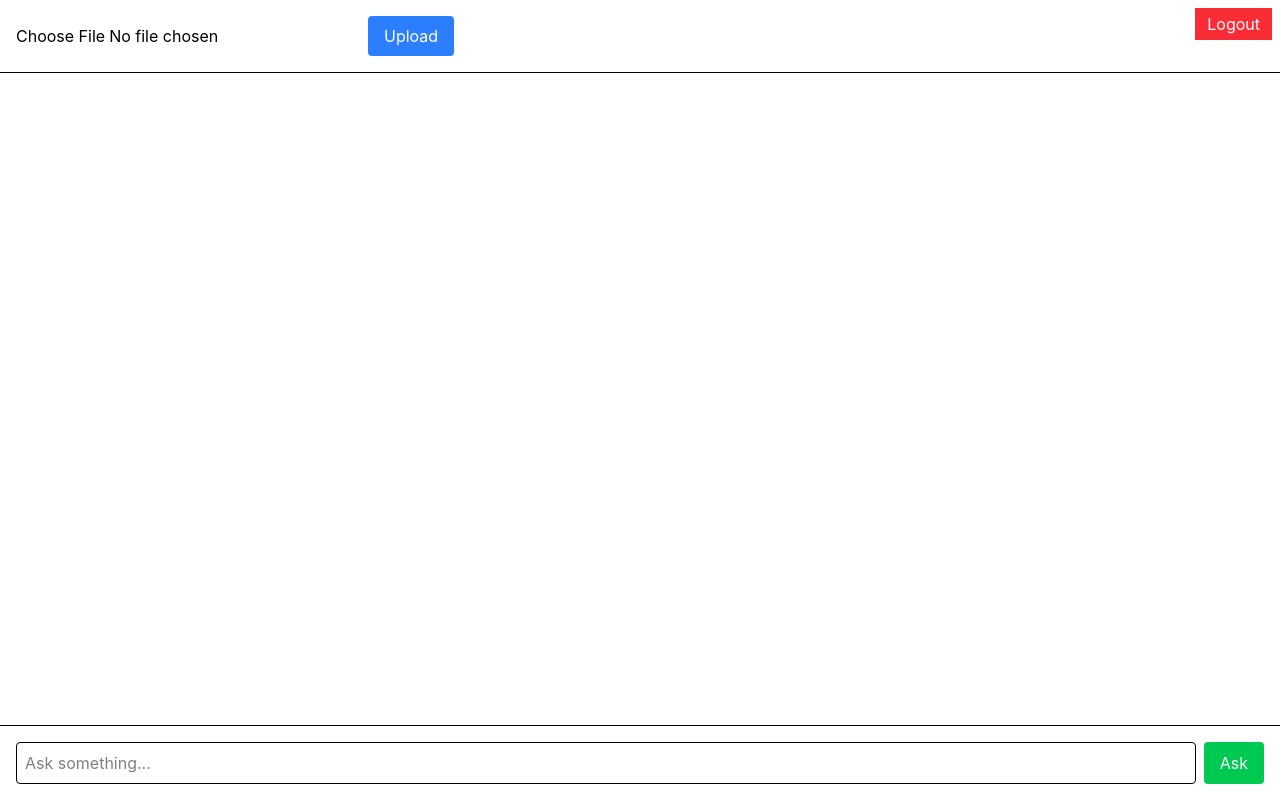
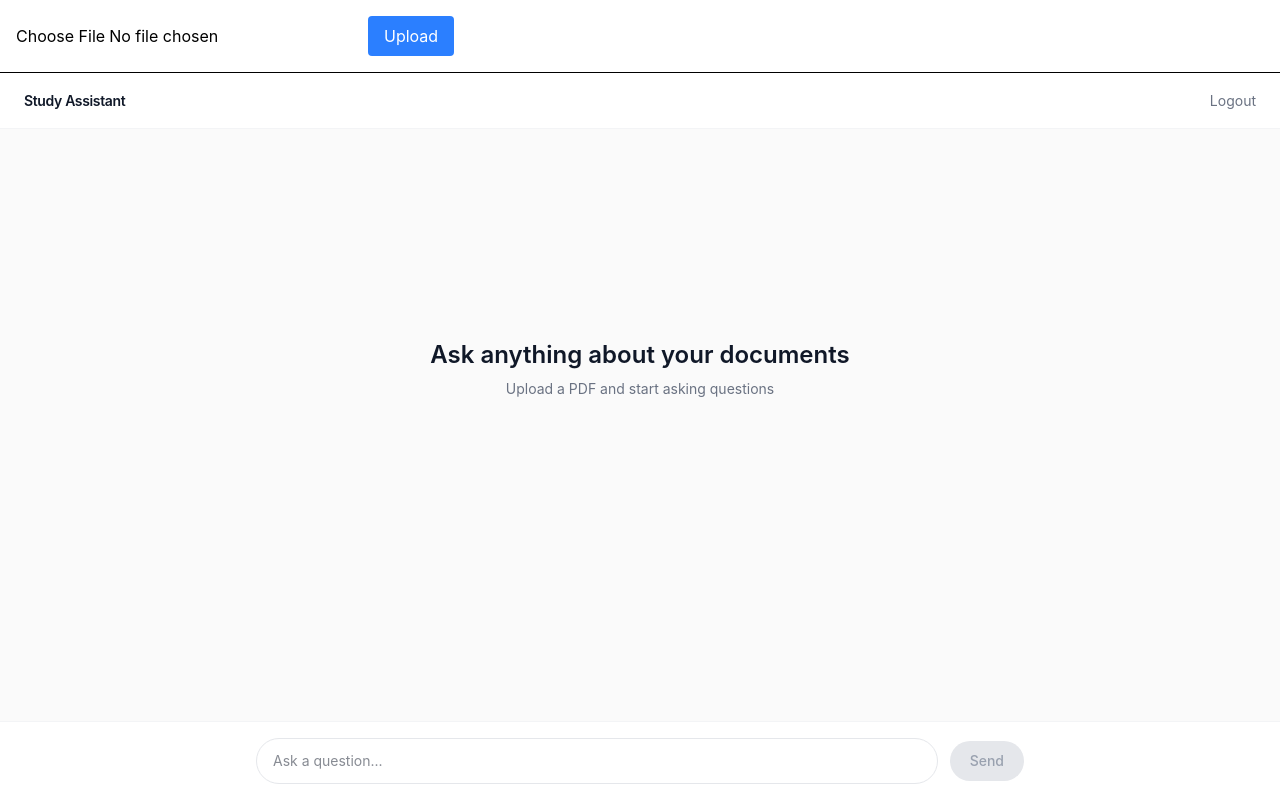
Before and after one commit to Rahuls2642/smart-study-assistant-frontend, a React app: page / in a window 1280 px wide. Built offline with nearby package versions, Linux system fonts and the light colour scheme; sample sign-in values are in the browser's storage; the HTML template or start-up script is replaced by a standard one.

Commit message:
Fixed UI and bugs

```diff
--- a/src/components/Chat.jsx
+++ b/src/components/Chat.jsx
@@ -1,71 +1,137 @@
-import { useState } from "react";
-import axios from "axios";
-import "../index.css";
+import { useState, useEffect, useRef } from "react";
 import API from "../utils/api";
 
 const Chat = () => {
   const [question, setQuestion] = useState("");
   const [messages, setMessages] = useState([]);
+  const [loading, setLoading] = useState(false);
+  const scrollRef = useRef(null);
+
+  useEffect(() => {
+    if (scrollRef.current) {
+      scrollRef.current.scrollTop = scrollRef.current.scrollHeight;
+    }
+  }, [messages]);
 
   const handleAsk = async () => {
-    if (!question) return;
+    if (!question.trim() || loading) return;
 
     const userMsg = { role: "user", text: question };
     setMessages((prev) => [...prev, userMsg]);
+
     const currentQuestion = question;
     setQuestion("");
+    setLoading(true);
 
     try {
       const res = await API.post("/query", { question: currentQuestion });
-      const botMsg = { role: "bot", text: res.data.answer };
-      setMessages((prev) => [...prev, botMsg]);
+
+      setMessages((prev) => [
+        ...prev,
+        { role: "bot", text: res.data.answer },
+      ]);
     } catch (err) {
-      console.error("Chat error:", err);
-      const errorMsg = { role: "bot", text: "Sorry, I couldn't process that request." };
-      setMessages((prev) => [...prev, errorMsg]);
+      setMessages((prev) => [
+        ...prev,
+        { role: "bot", text: "Something went wrong." },
+      ]);
+    } finally {
+      setLoading(false);
     }
   };
 
   return (
-    <div className="flex flex-col h-full">
-      <div className="flex-1 overflow-y-auto p-4 space-y-2">
-        {messages.map((msg, i) => (
-          <div
-            key={i}
-            className={`p-2 rounded ${
-              msg.role === "user"
-                ? "bg-blue-500 text-white self-end"
-                : "bg-gray-200"
-            }`}
-          >
-            {msg.text}
-          </div>
-        ))}
-      </div>
+    <div className="h-screen flex flex-col bg-[#fafafa] text-gray-900">
 
-      <div className="p-4 flex gap-2 border-t">
-        <input
-          value={question}
-          onChange={(e) => setQuestion(e.target.value)}
-          className="flex-1 border p-2 rounded"
-          placeholder="Ask something..."
-        />
-        <button
-          onClick={handleAsk}
-          className="px-4 py-2 bg-green-500 text-white rounded"
-        >
-          Ask
-        </button>
-      </div>
+
+      <header className="h-14 px-6 flex items-center justify-between border-b border-gray-100 bg-white">
+        <h1 className="text-sm font-semibold tracking-tight">
+          Study Assistant
+        </h1>
+
         <button
           onClick={() => {
             localStorage.removeItem("token");
             window.location.reload();
           }}
-  className="absolute top-2 right-2 bg-red-500 text-white px-3 py-1"
+          className="text-sm text-gray-500 hover:text-gray-900 transition"
         >
           Logout
         </button>
+      </header>
+
+
+      <div ref={scrollRef} className="flex-1 overflow-y-auto">
+        <div className="max-w-3xl mx-auto px-6 py-10 space-y-6">
+
+          {messages.length === 0 && (
+            <div className="h-[50vh] flex flex-col items-center justify-center text-center">
+              <h2 className="text-2xl font-semibold mb-2">
+                Ask anything about your documents
+              </h2>
+              <p className="text-gray-500 text-sm">
+                Upload a PDF and start asking questions
+              </p>
+            </div>
+          )}
+
+          {messages.map((msg, i) => (
+            <div
+              key={i}
+              className={`flex ${
+                msg.role === "user" ? "justify-end" : "justify-start"
+              }`}
+            >
+              <div
+                className={`max-w-[75%] px-4 py-3 text-sm leading-relaxed rounded-2xl
+                  ${
+                    msg.role === "user"
+                      ? "bg-blue-600 text-white rounded-br-md"
+                      : "bg-white border border-gray-200 text-gray-800 rounded-bl-md"
+                  }
+                `}
+              >
+                {msg.text}
+              </div>
+            </div>
+          ))}
+
+          {loading && (
+            <p className="text-sm text-gray-400">Thinking...</p>
+          )}
+
+        </div>
+      </div>
+
+
+      <div className="border-t border-gray-100 bg-white px-6 py-4">
+        <div className="max-w-3xl mx-auto flex items-center gap-3">
+
+          <input
+            value={question}
+            onChange={(e) => setQuestion(e.target.value)}
+            onKeyDown={(e) => e.key === "Enter" && handleAsk()}
+            placeholder="Ask a question..."
+            className="flex-1 px-4 py-3 rounded-full border border-gray-200
+            focus:outline-none focus:ring-2 focus:ring-blue-500/20 focus:border-blue-500
+            text-sm"
+          />
+
+          <button
+            onClick={handleAsk}
+            disabled={loading || !question.trim()}
+            className={`px-5 py-2.5 rounded-full text-sm font-medium transition
+              ${
+                loading || !question.trim()
+                  ? "bg-gray-200 text-gray-400"
+                  : "bg-blue-600 text-white hover:bg-blue-700"
+              }`}
+          >
+            Send
+          </button>
+
+        </div>
+      </div>
     </div>
   );
 };
```
Lines whose indentation alone changed are shown as unchanged.
